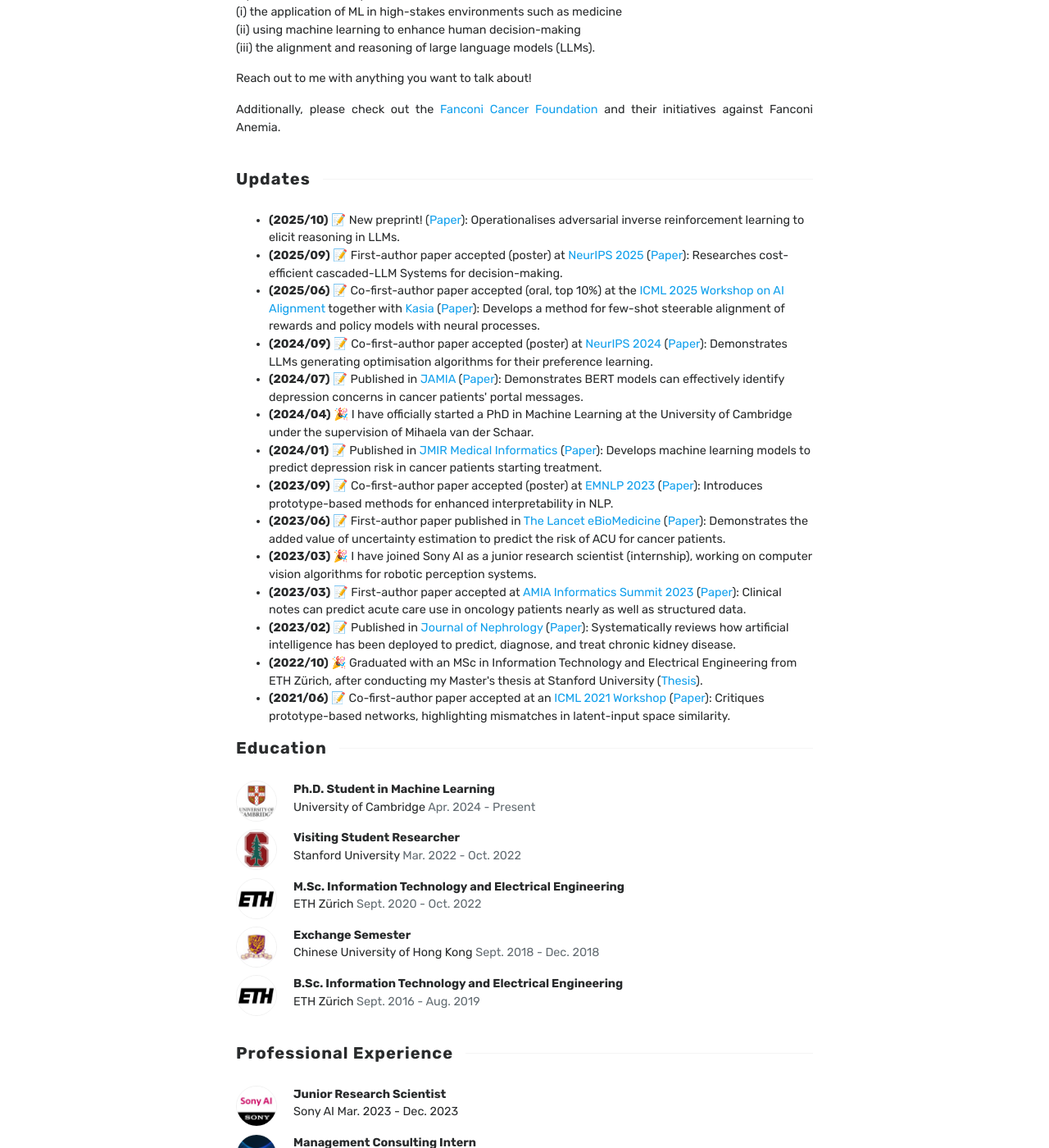
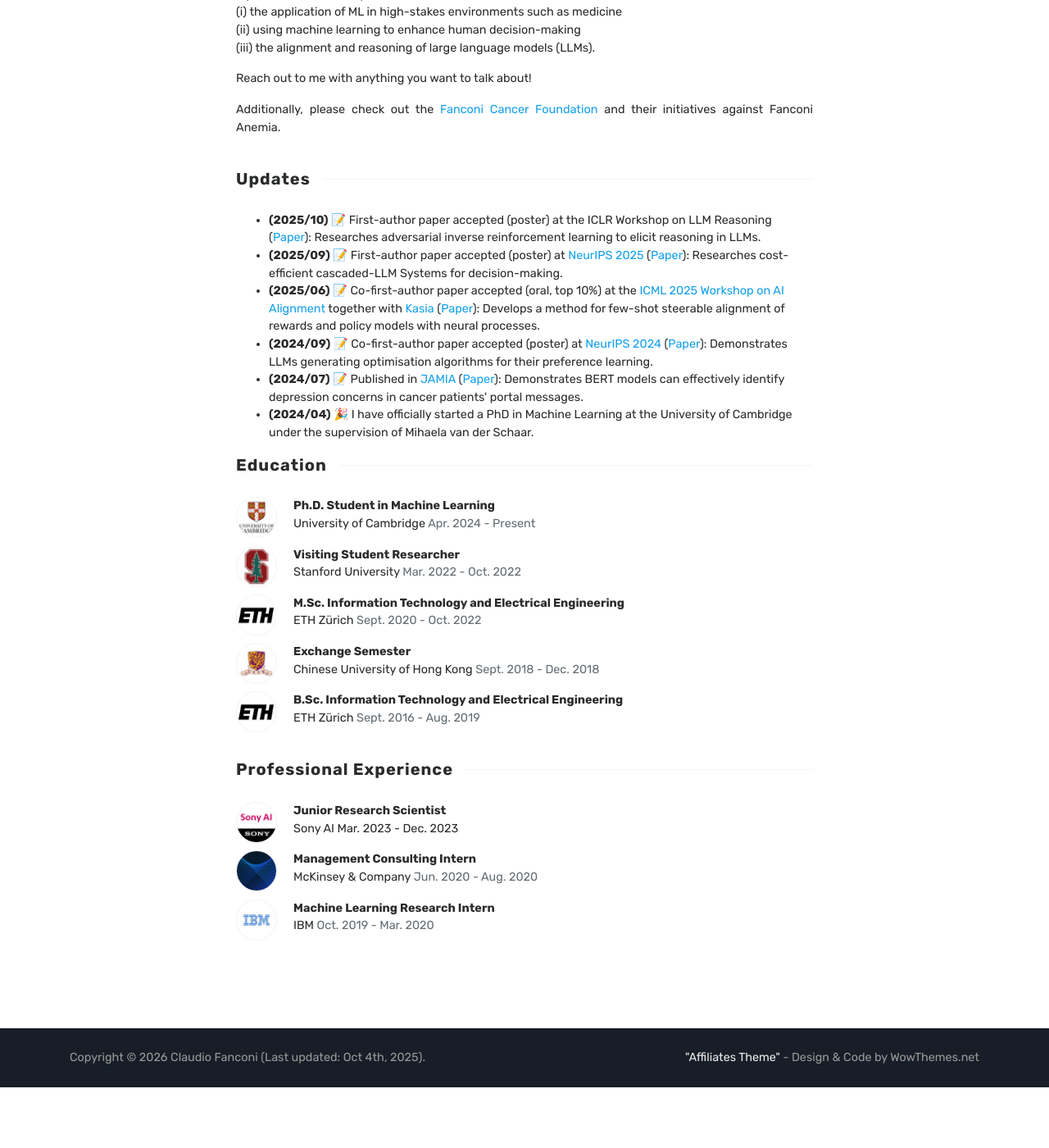
Before and after one commit to fanconic/fanconic.github.io, a Jekyll site: the page built from index.html, in a window 1280 px wide and 1400 px high, scrolled down 694 px. Shown: the whole window at 82% size. Built offline with Jekyll 4.4.1, drawn with Linux system fonts in a browser that asks for light colours; the list of posts is cut into pages by our own code; after the commit the page ends 2020 px from its top, so only the background shows below that.

Commit message:
updated the update section

```diff
--- a/index.html
+++ b/index.html
@@ -58,8 +58,8 @@ title: Home
         <div class="wrapintro-title" style="text-align: left; font-size: 0.9em;">
             <h2><span>Updates</span></h2>
             <ul>
-                <li><b>(2025/10)</b> 📝 New preprint! (<a href="https://arxiv.org/pdf/2510.01857">Paper</a>):
-                    Operationalises adversarial inverse reinforcement learning to elicit reasoning in LLMs.
+                <li><b>(2025/10)</b> 📝 First-author paper accepted (poster) at the ICLR Workshop on LLM Reasoning (<a href="https://arxiv.org/pdf/2510.01857">Paper</a>):
+                    Researches adversarial inverse reinforcement learning to elicit reasoning in LLMs.
                 </li>
                 <li><b>(2025/09)</b> 📝 First-author paper accepted (poster) at <a
                         href="https://neurips.cc/Conferences/2025">NeurIPS 2025</a> (<a
@@ -85,47 +85,6 @@ title: Home
                 </li>
                 <li><b>(2024/04)</b> 🎉 I have officially started a PhD in Machine Learning at the University of
                     Cambridge under the supervision of Mihaela van der Schaar.
-                </li>
-                <li><b>(2024/01)</b> 📝 Published in <a href="https://medinform.jmir.org">JMIR Medical Informatics</a>
-                    (<a href="https://medinform.jmir.org/2024/1/e51925/PDF">Paper</a>): Develops machine learning models
-                    to predict depression risk in cancer patients starting treatment.
-                </li>
-                <li><b>(2023/09)</b> 📝 Co-first-author paper accepted (poster) at <a
-                        href="https://2023.emnlp.org/">EMNLP
-                        2023</a>
-                    (<a href="https://aclanthology.org/2023.emnlp-main.869.pdf">Paper</a>): Introduces prototype-based
-                    methods for enhanced interpretability in NLP.
-                </li>
-                <li><b>(2023/06)</b> 📝 First-author paper published in <a
-                        href="https://www.thelancet.com/journals/ebiom/home">The Lancet eBioMedicine</a>
-                    (<a
-                        href="https://www.sciencedirect.com/science/article/pii/S2352396423001974?ref=pdf_download&fr=RR-2&rr=8e6b37602e6e63c4">Paper</a>):
-                    Demonstrates the added value of uncertainty estimation to predict the risk of ACU for cancer
-                    patients.
-                </li>
-                <li><b>(2023/03)</b> 🎉 I have joined Sony AI as a junior research scientist (internship), working on
-                    computer vision algorithms for robotic perception systems.
-                </li>
-                <li><b>(2023/03)</b> 📝 First-author paper accepted at <a
-                        href="https://amia.org/education-events/amia-2023-informatics-summit">AMIA Informatics
-                        Summit 2023</a>
-                    (<a href="https://arxiv.org/pdf/2209.13860">Paper</a>): Clinical notes can predict acute care use in
-                    oncology patients nearly as well as structured data.
-                </li>
-                <li><b>(2023/02)</b> 📝 Published in <a href="https://link.springer.com/journal/40620">Journal of
-                        Nephrology</a>
-                    (<a href="https://link.springer.com/article/10.1007/s40620-023-01573-4">Paper</a>): Systematically
-                    reviews how artificial intelligence has been deployed to predict, diagnose, and treat chronic kidney
-                    disease.
-                </li>
-                <li><b>(2022/10)</b> 🎉 Graduated with an MSc in Information Technology and Electrical Engineering from
-                    ETH Zürich, after conducting my Master's thesis at Stanford University (<a
-                        href="assets/documents/master_thesis.pdf">Thesis</a>).
-                </li>
-                <li><b>(2021/06)</b> 📝 Co-first-author paper accepted at an <a
-                        href="https://icml.cc/virtual/2021/workshop/8355">ICML 2021 Workshop</a>
-                    (<a href="https://arxiv.org/pdf/2105.02968">Paper</a>): Critiques prototype-based networks,
-                    highlighting mismatches in latent-input space similarity.
                 </li>
             </ul>
         </div>
```
Also changed, not shown: _pubs/11adversarial_irl.md (+1 -1 lines).
